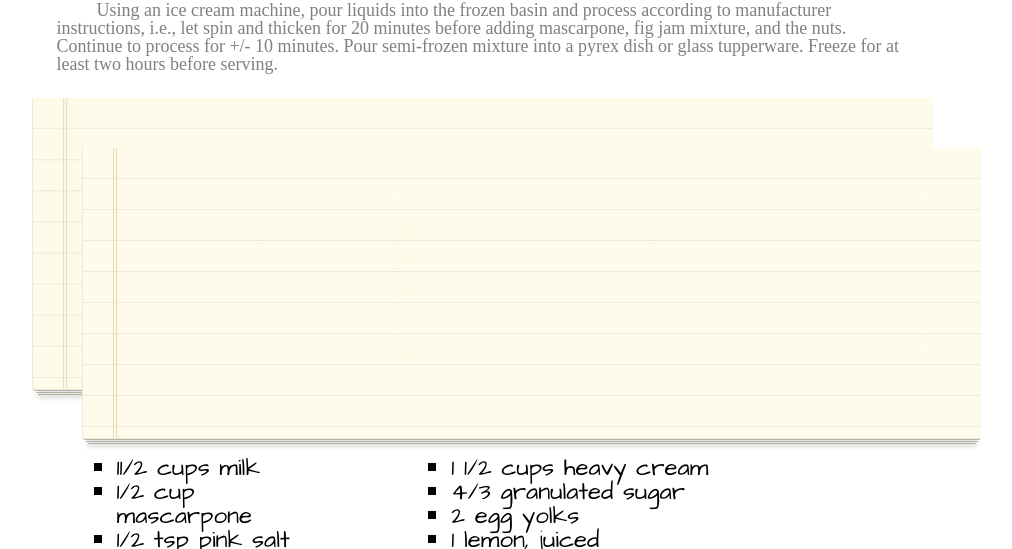
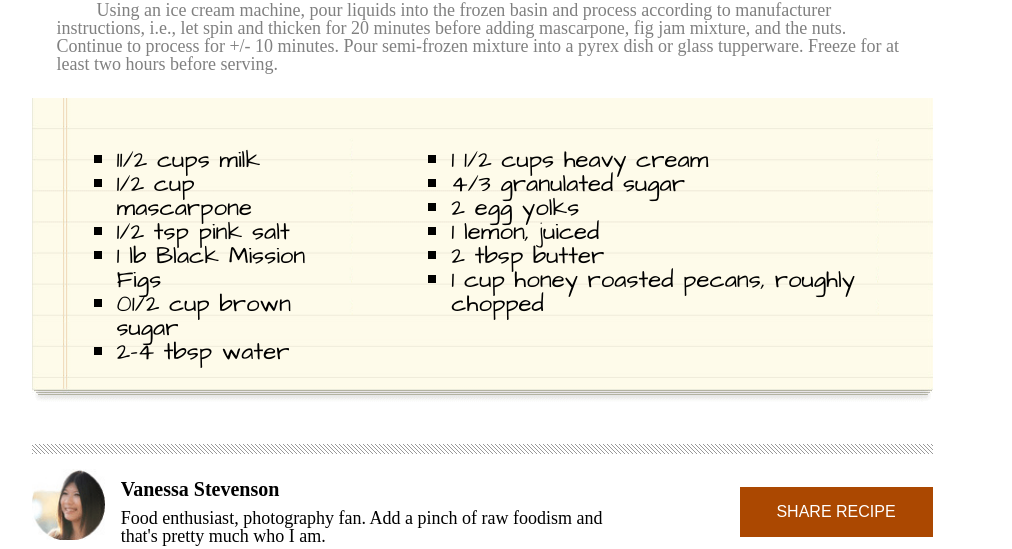
Before and after one commit to Cooper-Softdev/chocolate-pizza, a plain HTML site: page index.html in a window 1280 px wide. Shown: the part 1060-1609 px from the top of the page, without its empty margins (158-1170 px from the left). Drawn offline with Linux system fonts and the light colour scheme.

Commit message:
fixed final image?

```diff
--- a/index.html
+++ b/index.html
@@ -70,7 +70,6 @@
     </div>
 
     <section class="checklistSheet">
-      <img src="img/list-bg.png" alt="Yellow Legal Pad">
       <div class="checklistContainer">
         <div id="checklistFlex">
           <ul id="checklist1">
```
